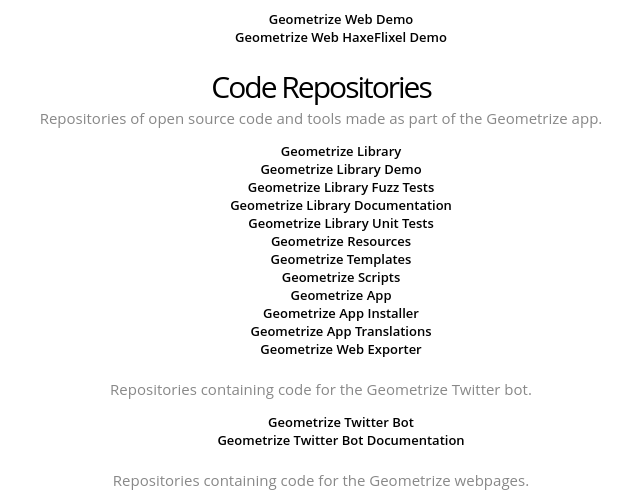
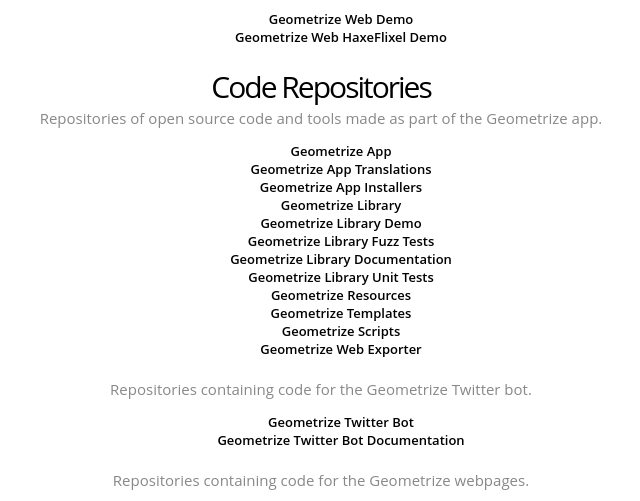
Before and after one commit to Tw1ddle/geometrize-resources, a plain HTML site: page docs/index.html in a window 1280 px wide. Shown: the part 745-1246 px from the top of the page, without its empty margins (319-959 px from the left). Drawn offline with Linux system fonts and the light colour scheme.

Commit message:
Tweak links

```diff
--- a/docs/index.html
+++ b/docs/index.html
@@ -70,6 +70,9 @@
 			<h2>Code Repositories</h2>
 			<p>Repositories of open source code and tools made as part of the Geometrize app.</p>
 			<ul style="list-style-type:none">
+				<li><a href="https://github.com/Tw1ddle/geometrize" target="_blank">Geometrize App</a></li>
+				<li><a href="https://github.com/Tw1ddle/geometrize-translations" target="_blank">Geometrize App Translations</a></li>
+				<li><a href="https://github.com/Tw1ddle/geometrize-installer" target="_blank">Geometrize App Installers</a></li>
 				<li><a href="https://github.com/Tw1ddle/geometrize-lib" target="_blank">Geometrize Library</a></li>
 				<li><a href="https://github.com/Tw1ddle/geometrize-lib-example" target="_blank">Geometrize Library Demo</a></li>
 				<li><a href="https://github.com/Tw1ddle/geometrize-lib-fuzzing" target="_blank">Geometrize Library Fuzz Tests</a></li>
@@ -78,9 +81,6 @@
 				<li><a href="https://github.com/Tw1ddle/geometrize-resources" target="_blank">Geometrize Resources</a></li>
 				<li><a href="https://github.com/Tw1ddle/geometrize-templates" target="_blank">Geometrize Templates</a></li>
 				<li><a href="https://github.com/Tw1ddle/geometrize-scripts" target="_blank">Geometrize Scripts</a></li>
-				<li><a href="https://github.com/Tw1ddle/geometrize" target="_blank">Geometrize App</a></li>
-				<li><a href="https://github.com/Tw1ddle/geometrize-installer" target="_blank">Geometrize App Installer</a></li>
-				<li><a href="https://github.com/Tw1ddle/geometrize-translations" target="_blank">Geometrize App Translations</a></li>
 				<li><a href="https://github.com/Tw1ddle/geometrize-web-export" target="_blank">Geometrize Web Exporter</a></li>
 			</ul>
 			<p>Repositories containing code for the Geometrize Twitter bot.</p>
```
